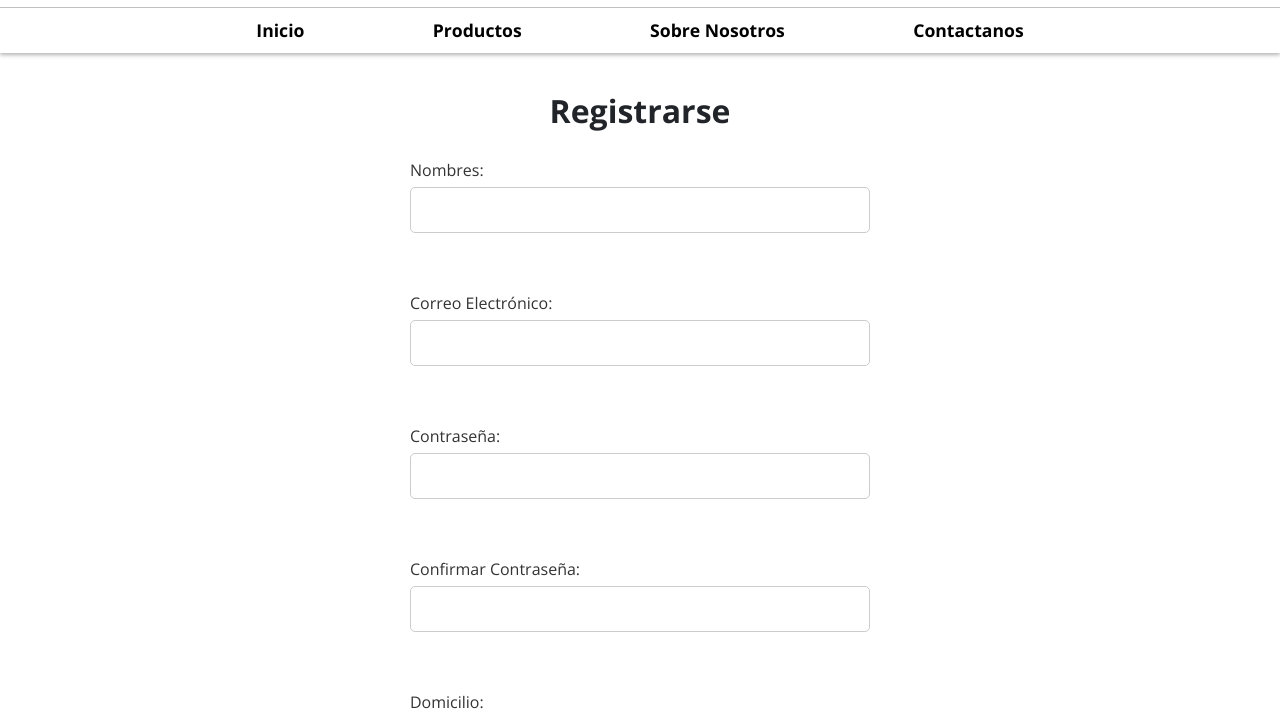
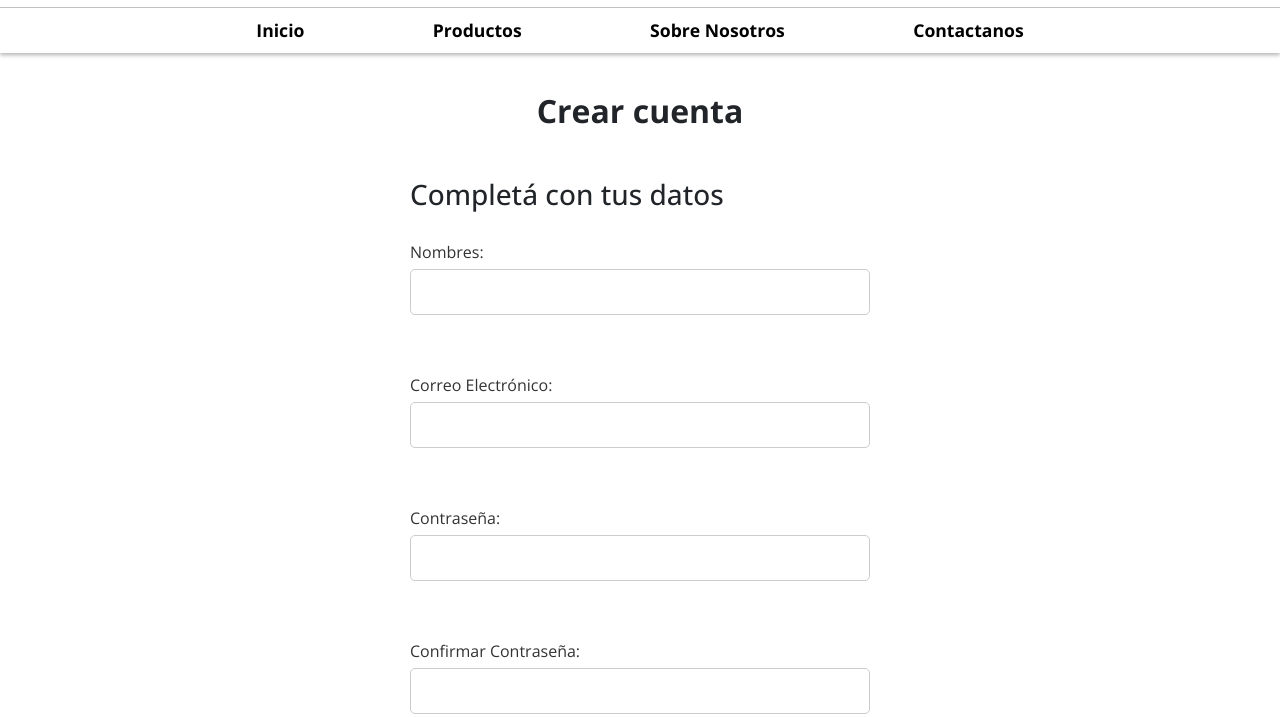
Before and after one commit to nicolas-rizzo/pet-shop, a website with bundled scripts: page pages/registrarse.html in a window 1280 px wide. Shown: the part 60-777 px from the top of the page. Built offline with nearby package versions, Linux system fonts and the light colour scheme.

Commit message:
Cambios menores

```diff
--- a/pages/registrarse.html
+++ b/pages/registrarse.html
@@ -3,7 +3,7 @@
 <head>
     <meta charset="UTF-8">
     <meta name="viewport" content="width=device-width, initial-scale=1.0">
-    <title>Pet Shope - Contactanos</title>
+    <title>Pet Shope - Crear cuenta</title>
     <link rel="stylesheet" href="https://cdn.jsdelivr.net/npm/bootstrap-icons@1.11.3/font/bootstrap-icons.min.css">
     <link rel="shortcut icon" href="./../images/perroicono.ico" type="image/x-icon">
     <link href="https://cdn.jsdelivr.net/npm/bootstrap@5.3.3/dist/css/bootstrap.min.css" rel="stylesheet" integrity="sha384-QWTKZyjpPEjISv5WaRU9OFeRpok6YctnYmDr5pNlyT2bRjXh0JMhjY6hW+ALEwIH" crossorigin="anonymous">
@@ -36,7 +36,11 @@
 
         <section class="register">
             <div class="contact-form">
-                <h2>Registrarse</h2>
+                <h2>Crear cuenta</h2>
+
+                <div class="subtitulo">
+                    <h3>Completá con tus datos</h3>
+                </div>
 
                 <form id="formRegistro">
                     <label for="nombres">Nombres:</label>
--- a/servers/mainServer.js
+++ b/servers/mainServer.js
@@ -6,7 +6,7 @@ import AnimalesRoutes from '../routes/animales.routes.js';
 import cors from 'cors'
 import UsuarioRoutes from '../routes/usuarios.routes.js';
 import cookieParser from 'cookie-parser'
-import authenticateToken from '../middleware/auth.js';
+//import authenticateToken from '../middleware/auth.js';
 
 const app = express();
 config();
--- a/styles/contactanos.css
+++ b/styles/contactanos.css
@@ -133,3 +133,9 @@ main {
 .button{
     width: 100%;
 }
+
+.subtitulo{
+    display: block;
+    padding-bottom: 20px;
+    padding-top: 20px;
+}
```
